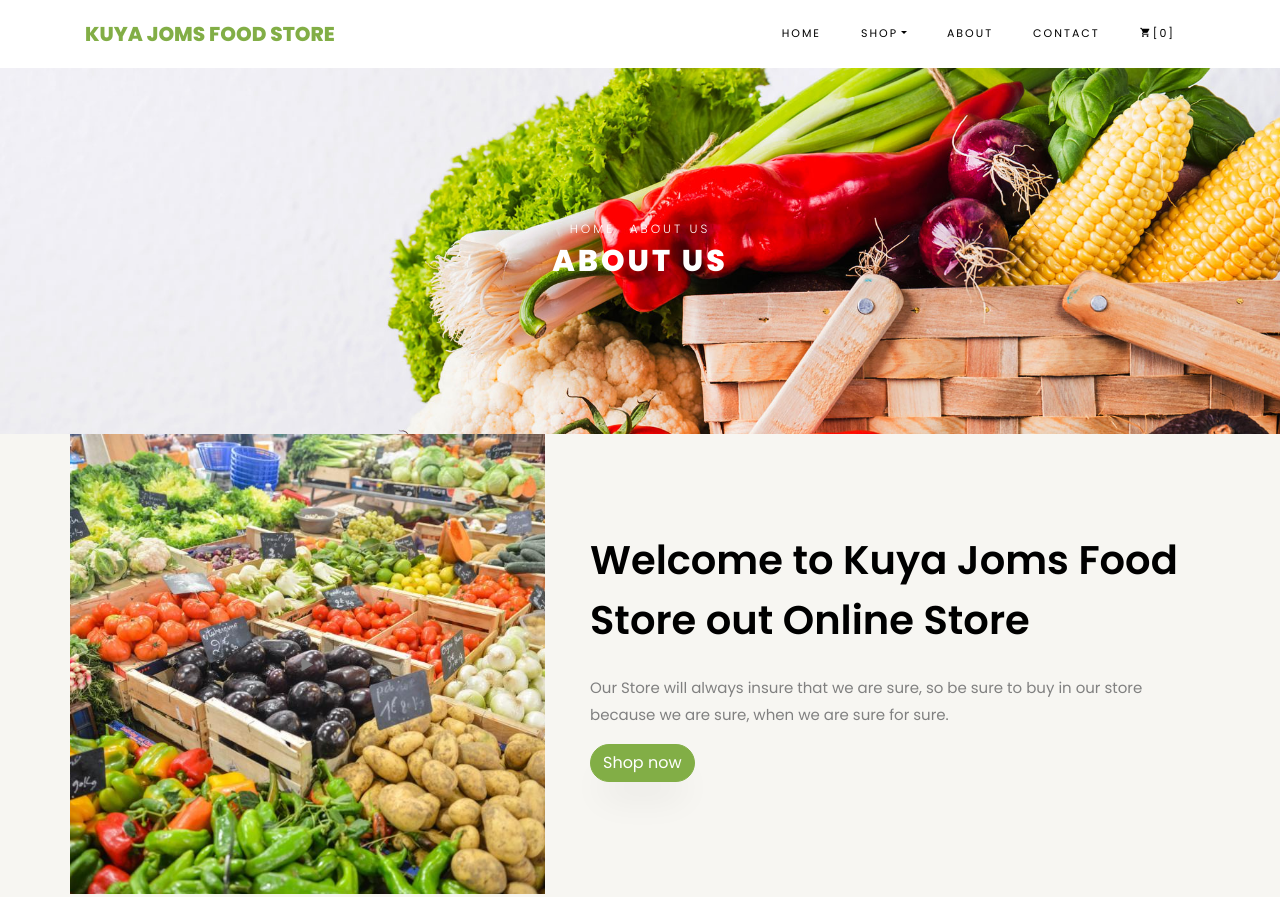
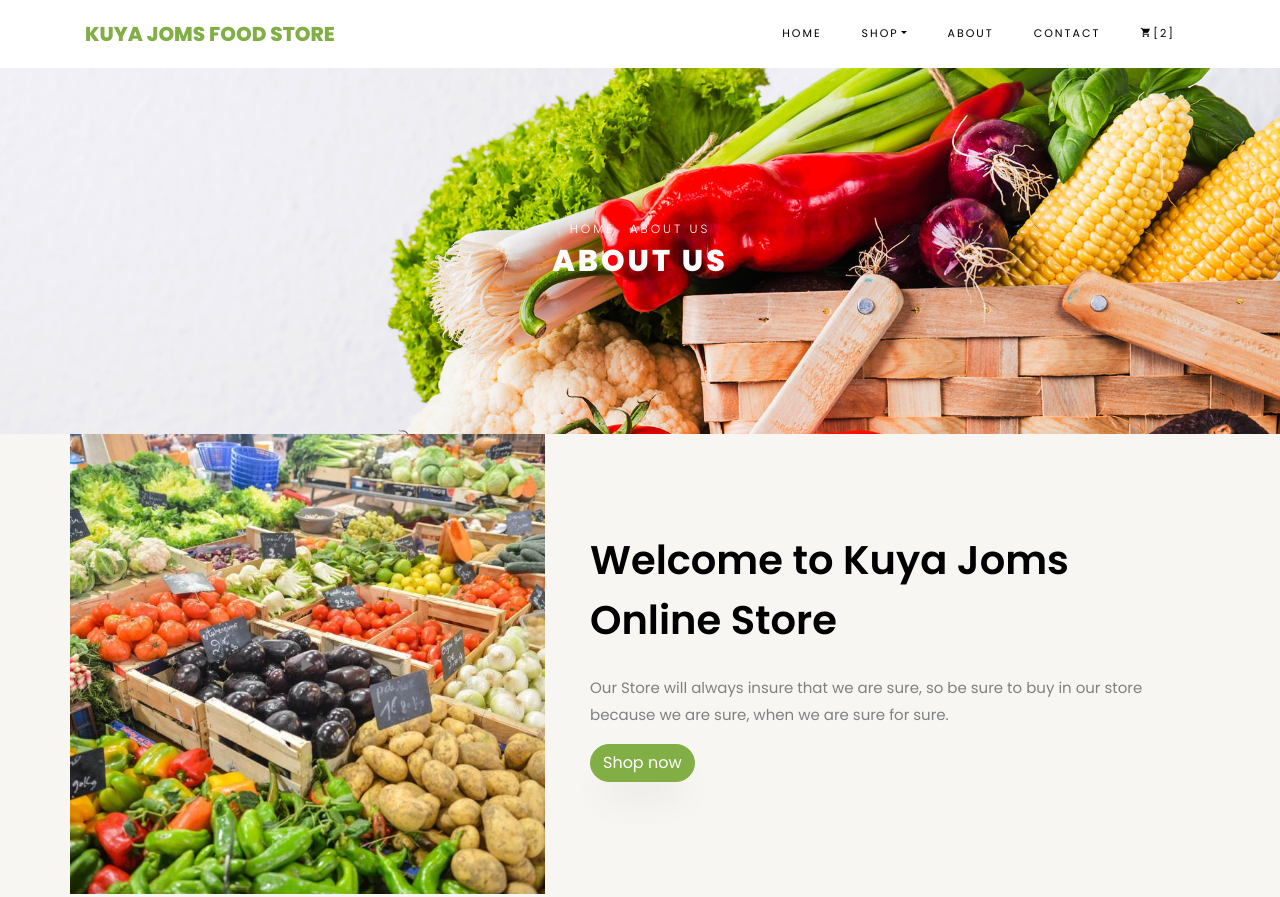
Before and after one commit to Sorsogon-State-University-Bulan-Campus/bsit-2-1-2022-grp-8-decano-et-al, a plain HTML site: page about.html in a window 1280 px wide. Shown: the top 897 px of the page. Drawn offline with Linux system fonts and the light colour scheme; some packages are replaced by stand-ins of ours; no server answers; files whose address does not match are found by name.

Commit message:
fix typos (Angle Rose Gloriane)

```diff
--- a/about.html
+++ b/about.html
@@ -51,7 +51,7 @@
                       <li class="nav-item"><a href="about.html" class="nav-link">About</a></li>
                       <li class="nav-item"><a href="contact.html" class="nav-link">Contact</a></li>
                       <li class="nav-item cta cta-colored"><a href="cart.html" class="nav-link"><span
-                            class="icon-shopping_cart"></span>[0]</a></li>
+                            class="icon-shopping_cart"></span>[2]</a></li>
 
 	        </ul>
 	      </div>
@@ -81,7 +81,7 @@
 					<div class="col-md-7 py-5 wrap-about pb-md-5 ftco-animate">
 	          <div class="heading-section-bold mb-4 mt-md-5">
 	          	<div class="ml-md-0">
-		            <h2 class="mb-4">Welcome to Kuya Joms Food Store out Online Store</h2>
+		            <h2 class="mb-4">Welcome to Kuya Joms Online Store</h2>
 	            </div>
 	          </div>
 	          <div class="pb-md-5">
```
Also changed, not shown: cart.html (+1 -1 lines), checkout.html (+1 -1 lines), contact.html (+1 -1 lines), index.html (+1 -1 lines), shop.html (+1 -1 lines).
